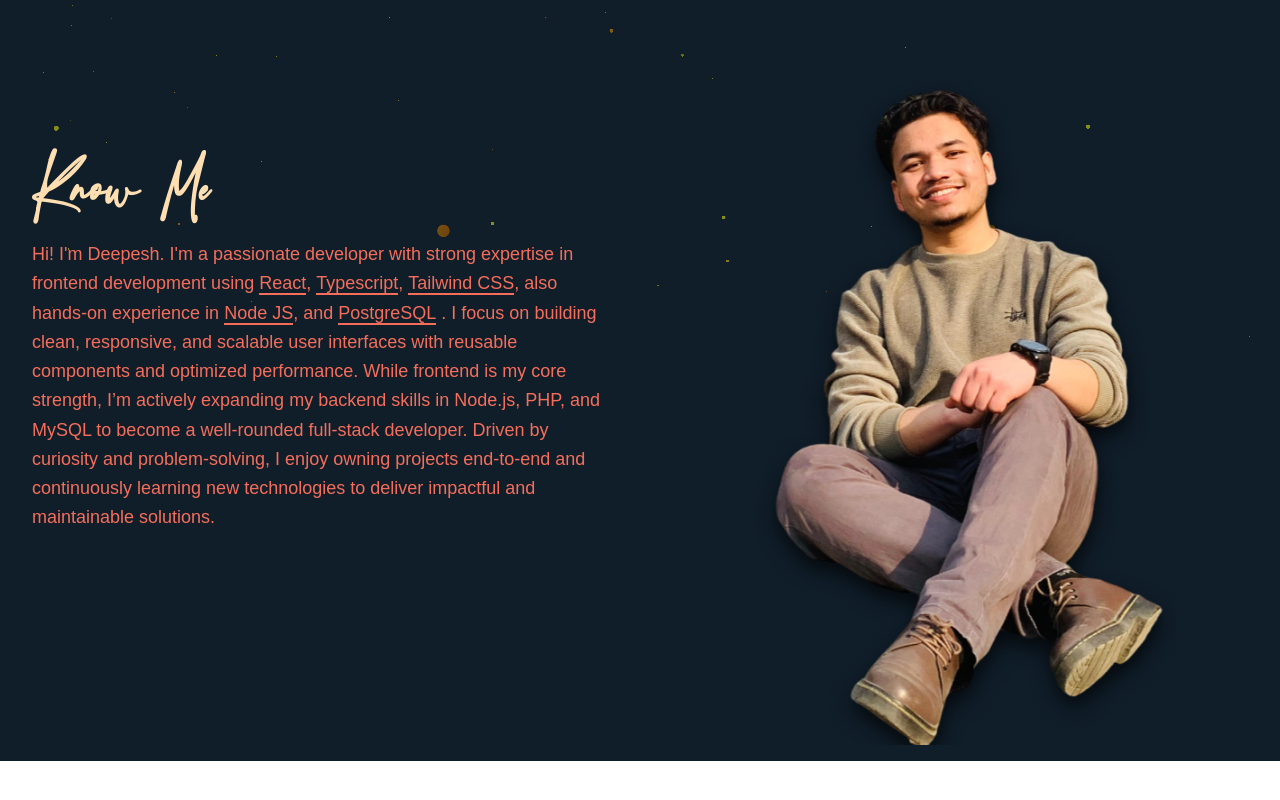
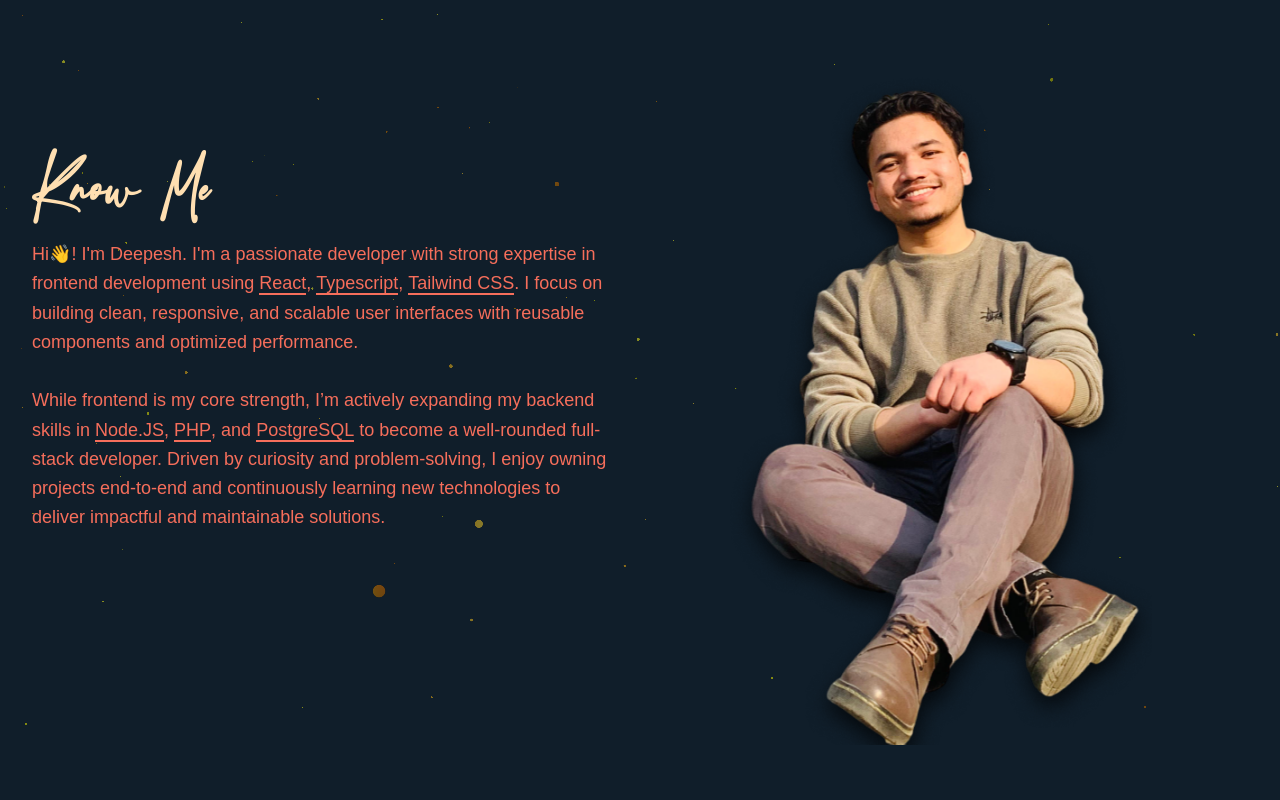
Before and after one commit to darkkphoenyx/theDeepesh.com, a React (Vite) app: page / in a window 1280 px wide. Shown: the part 936-1736 px from the top of the page. Before the commit the page ends 1697 px from the top, so only its background shows below. Built offline with nearby package versions, Linux system fonts and the light colour scheme; a web font is replaced by a local one.

Commit message:
Navbar issue fixed

```diff
--- a/src/App.tsx
+++ b/src/App.tsx
@@ -15,6 +15,7 @@ function App() {
     <>
       <Cursor />
       <Homepage />
+      <div className="h-10 bg-background"></div>
     </>
   );
 }
--- a/src/animations/TextAnimations/RotatingText/RotatingText.tsx
+++ b/src/animations/TextAnimations/RotatingText/RotatingText.tsx
@@ -16,7 +16,6 @@ import {
   type Transition,
   type VariantLabels,
   type Target,
-  type animationControls,
   type TargetAndTransition,
 } from "framer-motion";
 
@@ -39,7 +38,7 @@ export interface RotatingTextProps
   texts: string[];
   transition?: Transition;
   initial?: boolean | Target | VariantLabels;
-  animate?: boolean | VariantLabels | animationControls | TargetAndTransition;
+  animate?: boolean | VariantLabels | TargetAndTransition;
   exit?: Target | VariantLabels;
   animatePresenceMode?: "sync" | "wait";
   animatePresenceInitial?: boolean;
--- a/src/animations/TextAnimations/TextPressure/TextPressure.tsx
+++ b/src/animations/TextAnimations/TextPressure/TextPressure.tsx
@@ -211,7 +211,9 @@ const TextPressure: React.FC<TextPressureProps> = ({
         {chars.map((char, i) => (
           <span
             key={i}
-            ref={(el) => (spansRef.current[i] = el)}
+            ref={(el) => {
+              spansRef.current[i] = el;
+            }}
             data-char={char}
             className="inline-block"
           >
--- a/src/components/HoverPreview.tsx
+++ b/src/components/HoverPreview.tsx
@@ -32,7 +32,7 @@ const HoverPreview: React.FC<HoverPreviewProps> = ({ label, url }) => {
           href={url}
           target="_blank"
           rel="noopener noreferrer"
-          className="absolute z-50 bottom-full mb-2 left-0 w-[200px] h-[150px] border border-secondary shadow-lg rounded-md bg-secondary hidden md:block"
+          className="absolute z-50 bottom-full mb-2 left-0 w-[200px] h-[130px] border border-secondary shadow-lg rounded-md bg-secondary hidden md:block"
         >
           <iframe
             src={url}
--- a/src/components/ui/popover.tsx
+++ b/src/components/ui/popover.tsx
@@ -1,7 +1,7 @@
 import * as React from "react"
 import * as PopoverPrimitive from "@radix-ui/react-popover"
 
-import { cn } from "@/lib/utils"
+import { cn } from "../../lib/utils"
 
 function Popover({
   ...props
--- a/src/pages/Homepage.tsx
+++ b/src/pages/Homepage.tsx
@@ -62,14 +62,14 @@ const Homepage = () => {
   };
 
   return (
-    <div className="bg-background text-primary">
+    <div className="bg-background min-h-screen text-primary">
       {/* NAVBAR */}
       <nav
         className={`sticky top-0 z-40 transition-all duration-300 ${
           scrolled ? "backdrop-blur-xl shadow-sm" : "bg-background"
         }`}
       >
-        <div className="flex items-center justify-between w-full max-w-7xl mx-auto py-4 px-8">
+        <div className="flex items-center justify-between w-full max-w-7xl mx-auto py-4 px-4">
           {/* Logo */}
           <div>
             <a
@@ -152,7 +152,7 @@ const Homepage = () => {
       <div className="relative z-20 bg-background">
         <Particles
           className="absolute inset-0 z-0"
-          particleCount={600}
+          particleCount={1000}
           particleColors={["#FFA500", "#FFFF00"]}
           particleSpread={12}
           particleBaseSize={80}
@@ -160,7 +160,7 @@ const Homepage = () => {
           alphaParticles
         />
         {/* Content sits on top of Particles */}
-        <div className="relative z-10  px-8">
+        <div className="relative z-10 px-4">
           <section id="home">
             <HeroSection />
           </section>
@@ -168,8 +168,6 @@ const Homepage = () => {
           <section id="about">
             <AboutSection />
           </section>
-
-          {/* Add your other sections like projects, contact, etc. below */}
         </div>
       </div>
     </div>
--- a/src/pages/sections/About-section.tsx
+++ b/src/pages/sections/About-section.tsx
@@ -4,20 +4,25 @@ const AboutSection = () => {
   return (
     <section
       id="about"
-      className="w-full max-w-7xl py-4 mx-auto text-primary flex flex-col md:flex-row items-center justify-center gap-0 md:gap-8"
+      className="w-full min-h-screen max-w-7xl py-4 mx-auto text-primary flex flex-col md:flex-row items-center justify-center gap-0 md:gap-8 md:px-4"
     >
       {/* Image Section */}
 
       {/* Text Section */}
       <div className="w-full md:w-1/2 text-center md:text-left">
         <h2
+          data-aos="fade-up"
           className="text-5xl font-bold mb-8 text-secondary"
           style={{ fontFamily: "Priestacy" }}
         >
           Know Me
         </h2>
-        <p className="text-lg leading-relaxed max-w-xl mx-auto md:mx-0">
-          Hi! I'm Deepesh. I'm a passionate developer with strong expertise in
+        <div
+          data-aos="fade-up"
+          data-aos-delay="50"
+          className="text-lg leading-relaxed max-w-xl mx-auto md:mx-0"
+        >
+          Hi👋! I'm Deepesh. I'm a passionate developer with strong expertise in
           frontend development using{" "}
           <HoverPreview label="React" url="https://reactjs.org" />,{" "}
           <HoverPreview
@@ -25,25 +30,32 @@ const AboutSection = () => {
             url="https://www.typescriptlang.org/"
           />
           , <HoverPreview label="Tailwind CSS" url="https://tailwindcss.com/" />
-          , also hands-on experience in{" "}
-          <HoverPreview label="Node JS" url="https://nodejs.org/en" />, and{" "}
-          <HoverPreview label="PostgreSQL" url="https://www.postgresql.org" /> .
-          I focus on building clean, responsive, and scalable user interfaces
-          with reusable components and optimized performance. While frontend is
-          my core strength, I’m actively expanding my backend skills in Node.js,
-          PHP, and MySQL to become a well-rounded full-stack developer. Driven
-          by curiosity and problem-solving, I enjoy owning projects end-to-end
-          and continuously learning new technologies to deliver impactful and
-          maintainable solutions.
-        </p>
+          . I focus on building clean, responsive, and scalable user interfaces
+          with reusable components and optimized performance.
+          <br />
+          <br />
+          While frontend is my core strength, I’m actively expanding my backend
+          skills in <HoverPreview label="Node.JS" url="https://nodejs.org/en" />
+          , <HoverPreview label="PHP" url="https://www.php.net/" />, and{" "}
+          <HoverPreview label="PostgreSQL" url="https://www.postgresql.org" />{" "}
+          to become a well-rounded full-stack developer. Driven by curiosity and
+          problem-solving, I enjoy owning projects end-to-end and continuously
+          learning new technologies to deliver impactful and maintainable
+          solutions.
+        </div>
       </div>
-      <div className="w-full md:w-1/2 flex justify-center">
+      <div
+        data-aos="fade-up"
+        data-aos-delay="50"
+        className="w-full md:w-1/2 flex justify-center"
+      >
         <img
           src="./theDeepesh.png"
           alt="owner profile"
           className="w-full max-w-md h-auto object-contain"
         />
       </div>
+      <div className="h-20 bg-background"></div>
     </section>
   );
 };
--- a/src/pages/sections/Hero-section.tsx
+++ b/src/pages/sections/Hero-section.tsx
@@ -4,11 +4,12 @@ import ConnectWithMe from "../../components/ConnectWithMe";
 const HeroSection = () => {
   return (
     <>
-      <div className="relative w-full text-center h-screen flex flex-col items-center md:pt-20 space-y-10 md:space-y-16">
+      <div className="relative w-full text-center min-h-screen flex flex-col items-center md:pt-20 space-y-10 md:space-y-16">
         <img src="./profile.gif" alt="owner gif" />
 
         <h1 className="hidden md:block relative max-w-4xl w-full mx-auto px-10 md:px-4">
           <span
+            data-aos="fade-up"
             className="absolute left-1/2 md:-top-3 -top-5 -translate-x-1/2 text-center text-secondary text-3xl md:text-5xl z-10"
             style={{ fontFamily: "Priestacy" }}
           >
@@ -28,12 +29,19 @@ const HeroSection = () => {
         </h1>
         <h1 className="block md:hidden relative w-full">
           <span
-            className="absolute left-1/2 md:-top-3 -top-5 -translate-x-1/2 text-center text-secondary text-2xl z-10"
+            data-aos="fade-up"
+            className="absolute left-1/2 md:-top-3 -top-7 -translate-x-1/2 text-center text-secondary text-4xl z-10"
             style={{ fontFamily: "Priestacy" }}
           >
             Hey There,
           </span>
-          <p className="text-5xl font-bold w-full">I'M DEEPESH</p>
+          <p
+            data-aos="fade-up"
+            data-aos-delay="30"
+            className="text-5xl font-bold w-full"
+          >
+            I'M DEEPESH
+          </p>
         </h1>
 
         <ConnectWithMe />
```
